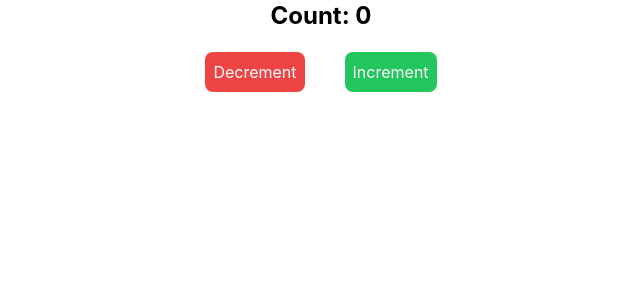
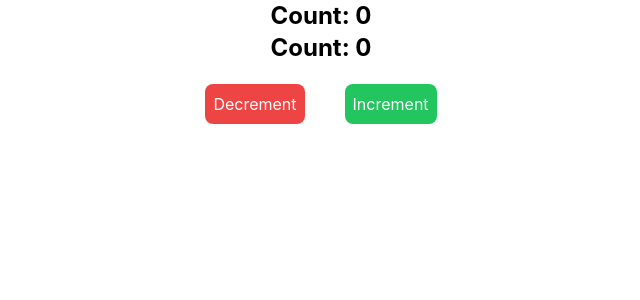
Before and after one commit to arifmia1129/counter-with-react-local-state-context-and-reducer, a React (Create React App) app: page / in a window 1280 px wide. Shown: the top 300 px of the page, without its empty margins (319-959 px from the left). Built offline with nearby package versions, Linux system fonts and the light colour scheme.

Commit message:
on way data binding

```diff
--- a/src/App.js
+++ b/src/App.js
@@ -1,10 +1,11 @@
 import './App.css';
 import Child from './Pages/Child';
+import Parent from './Pages/Parent';
 
 function App() {
   return (
     <div className="App">
-      <Child />
+      <Parent />
     </div>
   );
 }
--- a/src/Pages/Child.js
+++ b/src/Pages/Child.js
@@ -1,7 +1,7 @@
-import React, { useState } from 'react';
+import React from 'react';
 
-const Child = () => {
-    const [count, setCount] = useState(0);
+const Child = ({ count, setCount }) => {
+
 
     return (
         <div>
--- a/src/Pages/Parent.js
+++ b/src/Pages/Parent.js
@@ -1,9 +1,12 @@
-import React from 'react';
+import React, { useState } from 'react';
+import Child from './Child';
 
 const Parent = () => {
+    const [count, setCount] = useState(0);
     return (
         <div>
-
+            <h1 className='font-bold text-2xl'>Count: {count}</h1>
+            <Child count={count} setCount={setCount} />
         </div>
     );
 };
```
